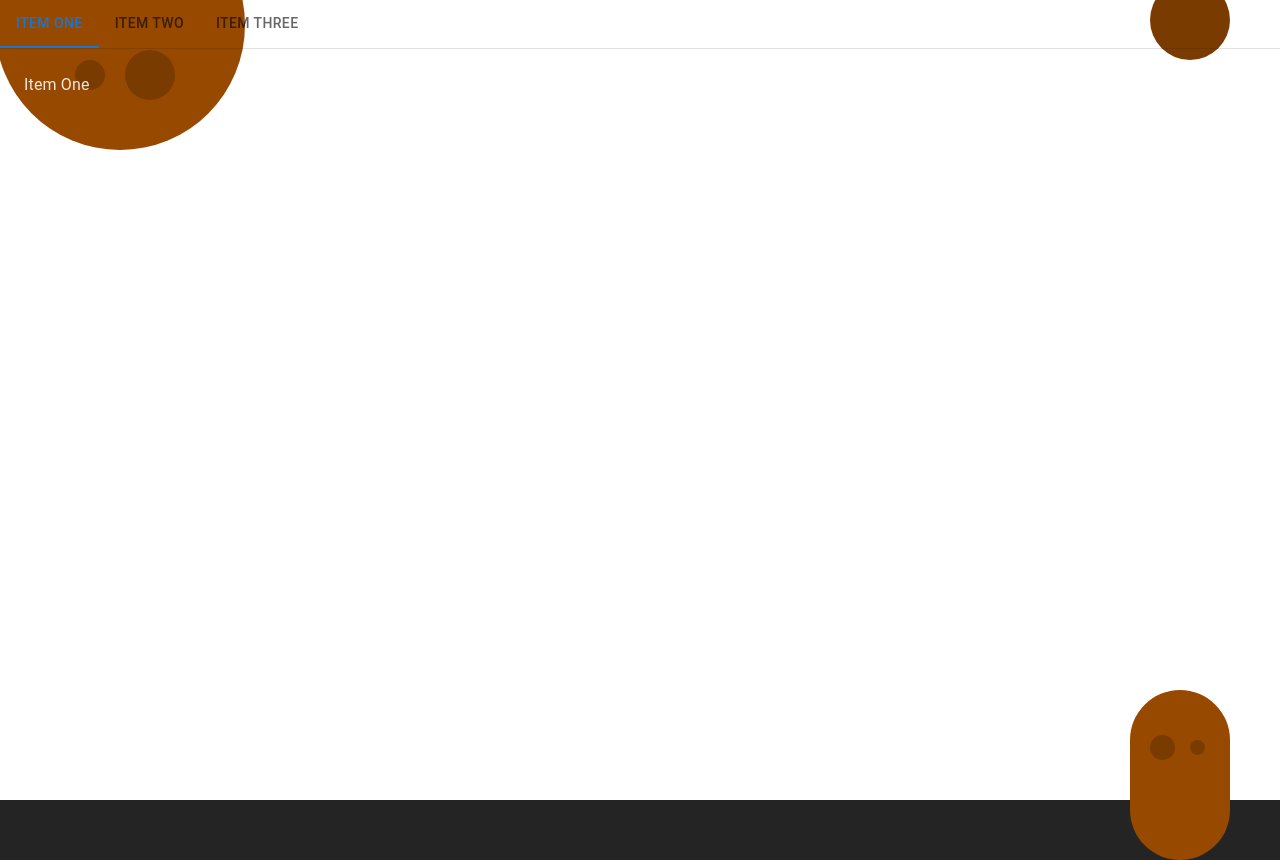
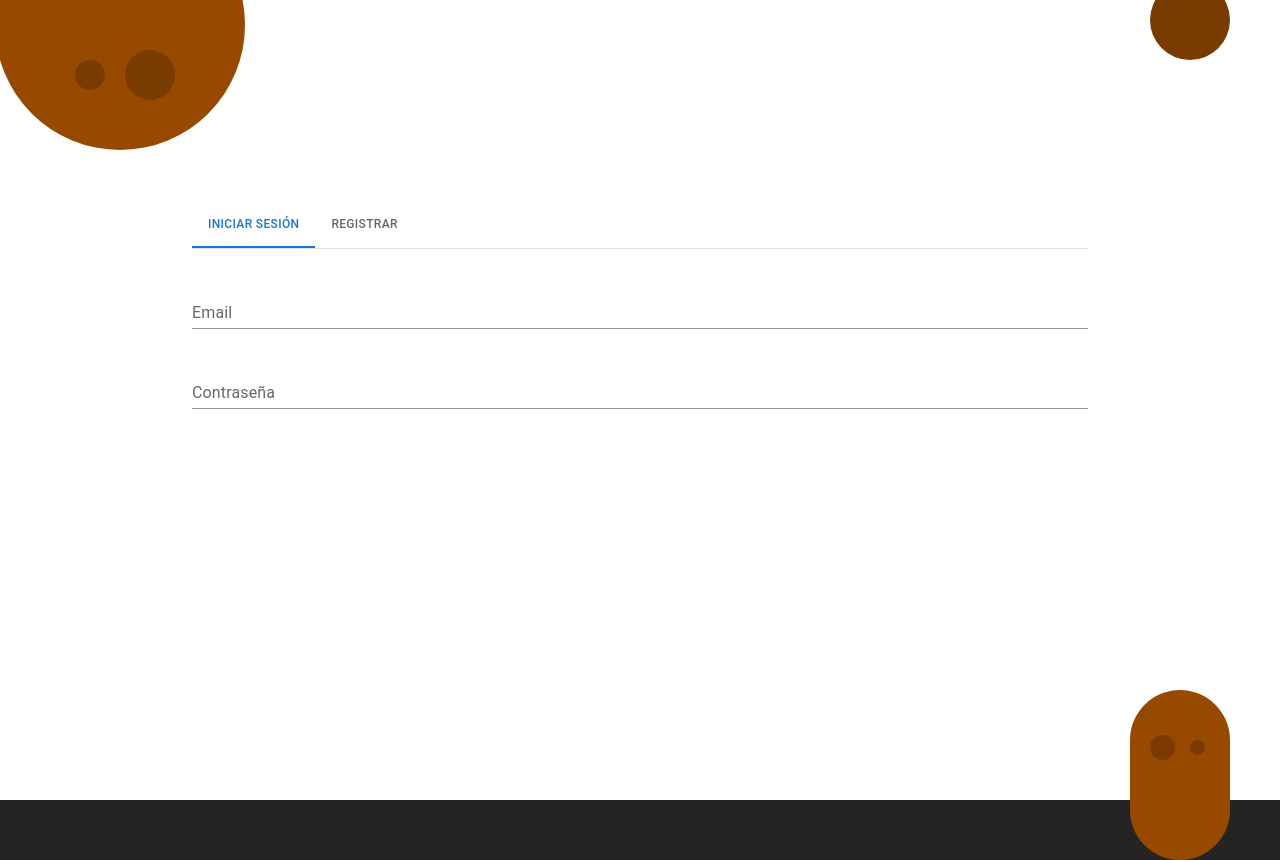
Before and after one commit to Juancho9912/nodefined2, a React (Vite) app in the folder nodefined/: page /login in a window 1280 px wide. Built offline with nearby package versions, Linux system fonts and the light colour scheme.

Commit message:
login menu

```diff
--- a/nodefined/src/components/login/Login.jsx
+++ b/nodefined/src/components/login/Login.jsx
@@ -1,66 +1,11 @@
-import React, { useState } from 'react'
-import './login.css'
-import PropTypes from 'prop-types';
-import Tabs from '@mui/material/Tabs';
-import Tab from '@mui/material/Tab';
-import Typography from '@mui/material/Typography';
-import Box from '@mui/material/Box';
+import React from 'react'
+import TextField from '@mui/material/TextField';
 
 const Login = () => {
-
-  const [value, setValue] = useState(0);
-
-  function TabPanel(props) {
-    const { children, value, index, ...other } = props;
-
-    return (
-      <div
-        role="tabpanel"
-        hidden={value !== index}
-        id={`simple-tabpanel-${index}`}
-        aria-labelledby={`simple-tab-${index}`}
-        {...other}
-      >
-        {value === index && (
-          <Box sx={{ p: 3 }}>
-            <Typography>{children}</Typography>
-          </Box>
-        )}
-      </div>
-    );
-  }
-
-  const handleChange = (event, newValue) => {
-    setValue(newValue);
-  };
-
-  function a11yProps(index) {
-    return {
-      id: `simple-tab-${index}`,
-      'aria-controls': `simple-tabpanel-${index}`,
-    };
-  }
-
   return (
-    <div className='container'>
-      <Box sx={{ width: '100%' }}>
-        <Box sx={{ borderBottom: 1, borderColor: 'divider' }}>
-          <Tabs value={value} onChange={handleChange} aria-label="basic tabs example">
-            <Tab label="Item One" {...a11yProps(0)} />
-            <Tab label="Item Two" {...a11yProps(1)} />
-            <Tab label="Item Three" {...a11yProps(2)} />
-          </Tabs>
-        </Box>
-        <TabPanel value={value} index={0}>
-          Item One
-        </TabPanel>
-        <TabPanel value={value} index={1}>
-          Item Two
-        </TabPanel>
-        <TabPanel value={value} index={2}>
-          Item Three
-        </TabPanel>
-      </Box>
+    <div className='container-login'>
+         <TextField style={{margin: '2rem 0'}} id="standard-basic" label="Email" variant="standard" />
+         <TextField className='input' id="standard-basic" label="Contraseña" variant="standard" />
     </div>
   )
 }
--- a/nodefined/src/components/login/login.css
+++ b/nodefined/src/components/login/login.css
@@ -1,9 +1,9 @@
-@import url('../../index.css');
+.container{
+    background-color: blue;
+    width: 100%;
+    height: 100%;
+}
 
-.container{
-    position: relative;
-    z-index: 5;
-    width: 100vw;
-    height: 100vh;
-    /* background-color: var(); */
+.input{
+    margin: 1rem 0;
 }
--- /dev/null
+++ b/nodefined/src/components/loginMenu/LoginMenu.jsx
@@ -0,0 +1,69 @@
+import React, { useState } from 'react'
+import './loginMenu.css'
+import PropTypes from 'prop-types';
+import Tabs from '@mui/material/Tabs';
+import Tab from '@mui/material/Tab';
+import Typography from '@mui/material/Typography';
+import Box from '@mui/material/Box';
+import TextField from '@mui/material/TextField';
+import Login from '../login/Login';
+
+const LoginMenu = () => {
+
+  const [value, setValue] = useState(0);
+
+  function TabPanel(props) {
+    const { children, value, index, ...other } = props;
+
+    return (
+      <div
+        role="tabpanel"
+        hidden={value !== index}
+        id={`simple-tabpanel-${index}`}
+        aria-labelledby={`simple-tab-${index}`}
+        {...other}
+      >
+        {value === index && (
+          <Box sx={{ p: 3 }}>
+            <Typography>{children}</Typography>
+          </Box>
+        )}
+      </div>
+    );
+  }
+
+  const handleChange = (event, newValue) => {
+    setValue(newValue);
+  };
+
+  function a11yProps(index) {
+    return {
+      id: `simple-tab-${index}`,
+      'aria-controls': `simple-tabpanel-${index}`,
+    };
+  }
+
+  return (
+    <div className='container'>
+      <div className='form-container'>
+      <Box sx={{ width: '100%' }}>
+        <Box sx={{ borderBottom: 1, borderColor: 'divider' }}>
+          <Tabs value={value} onChange={handleChange} aria-label="basic tabs example">
+            <Tab style={{fontSize:'12px'}}   label="Iniciar sesión" {...a11yProps(0)} />
+            <Tab style={{fontSize:'12px'}}  label="Registrar" {...a11yProps(1)} />
+          </Tabs>
+        </Box>
+        <TabPanel value={value} index={0} style={{fontSize:'12px'}}>
+          <Login />
+        </TabPanel>
+        <TabPanel value={value} index={1}>
+          Item Two
+        </TabPanel>
+      </Box>
+      </div>
+
+    </div>
+  )
+}
+
+export default LoginMenu
--- /dev/null
+++ b/nodefined/src/components/loginMenu/loginMenu.css
@@ -0,0 +1,20 @@
+@import url('../../index.css');
+
+.container{
+    position: relative;
+    z-index: 5;
+    width: 100vw;
+    height: 100vh;
+    /* background-color: var(); */
+    display: flex;
+    justify-content: center;
+    align-items: center;
+}
+
+.form-container{
+    width: 70%;
+    /* margin-top: 500rem; */
+    height: 50%;
+    /* background-color: red; */
+    font-size: 10px;
+}
--- a/nodefined/src/index.css
+++ b/nodefined/src/index.css
@@ -108,3 +108,11 @@ body {
   top: 45px;
   left: 20px;
 }
+
+.MuiBox-root{
+  padding: 0 !important;
+}
+
+.MuiFormControl-root{
+  width: 100%;
+}
--- a/nodefined/src/main.jsx
+++ b/nodefined/src/main.jsx
@@ -6,7 +6,7 @@ import {
   RouterProvider,
   Route,
 } from "react-router-dom";
-import Login from './components/login/Login';
+import LoginMenu from './components/loginMenu/LoginMenu';
 
 
 const router = createBrowserRouter([
@@ -16,7 +16,7 @@ const router = createBrowserRouter([
   },
   {
     path: '/login',
-    element: <Login />
+    element: <LoginMenu />
   }
 ])
 
```
